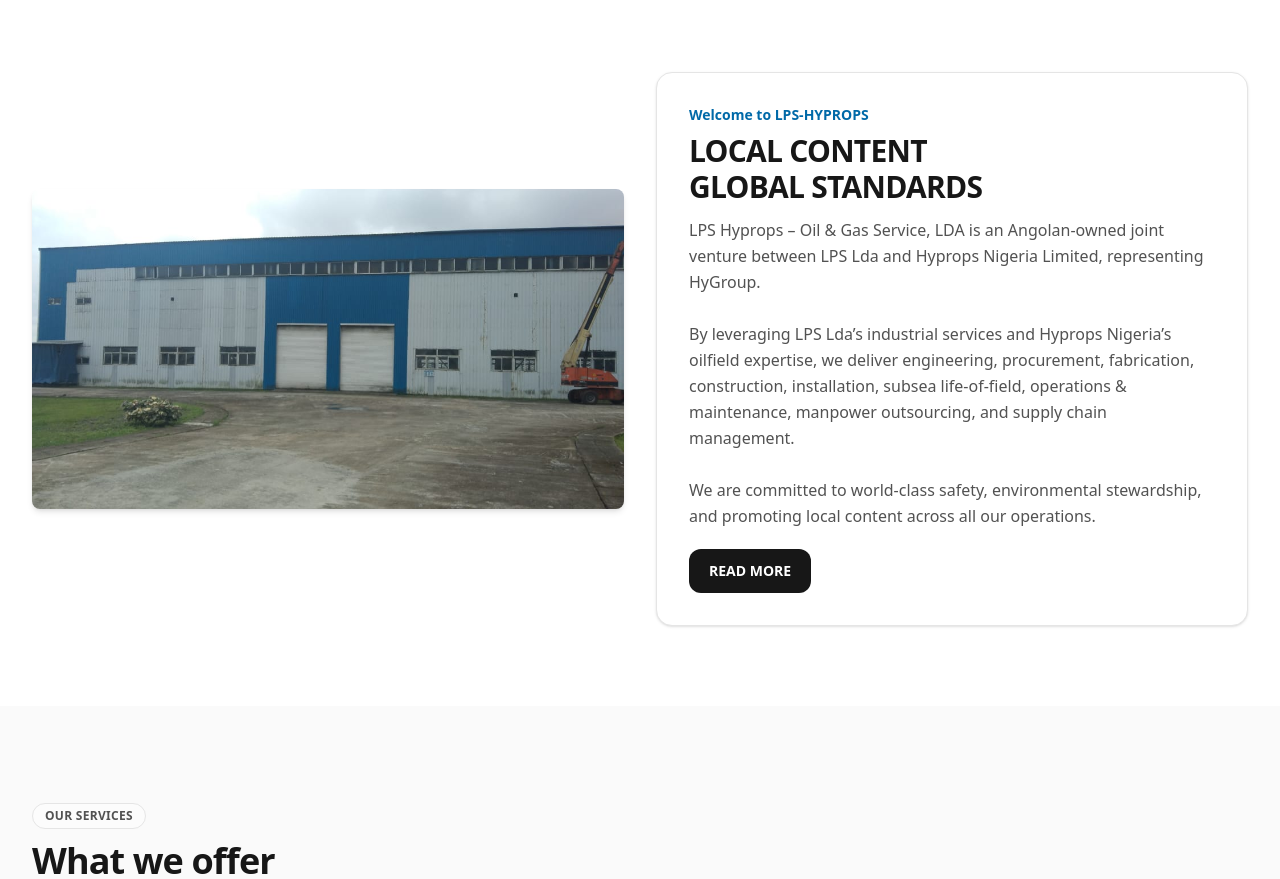
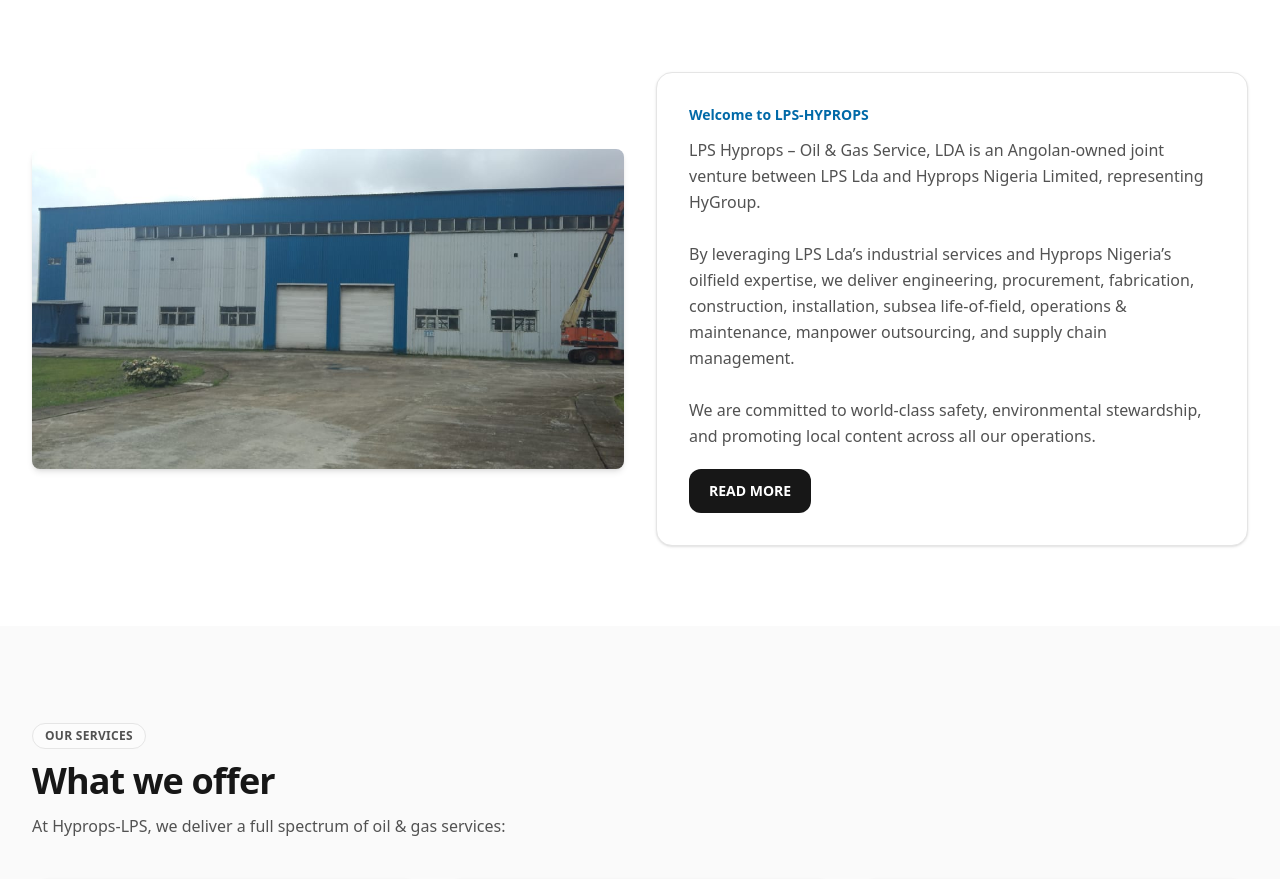
Before and after one commit to Codedzephyr/random-project, a React (Vite) app: page /#/ in a window 1280 px wide. Shown: the part 1120-1999 px from the top of the page. Built offline with nearby package versions, Linux system fonts and the light colour scheme.

Commit message:
Update intro.tsx

```diff
--- a/src/components/intro.tsx
+++ b/src/components/intro.tsx
@@ -17,11 +17,6 @@ export const Intro: React.FC = () => (
             <h4 className="text-sm font-bold text-sky-700">
               Welcome to LPS-HYPROPS
             </h4>
-            <h3 className="mt-2 text-2xl md:text-3xl font-extrabold tracking-tight">
-              LOCAL CONTENT
-              <br />
-              GLOBAL STANDARDS
-            </h3>
             <p className="mt-3 text-neutral-600 leading-relaxed">
               LPS Hyprops – Oil & Gas Service, LDA is an Angolan-owned joint
               venture between LPS Lda and Hyprops Nigeria Limited, representing
```
